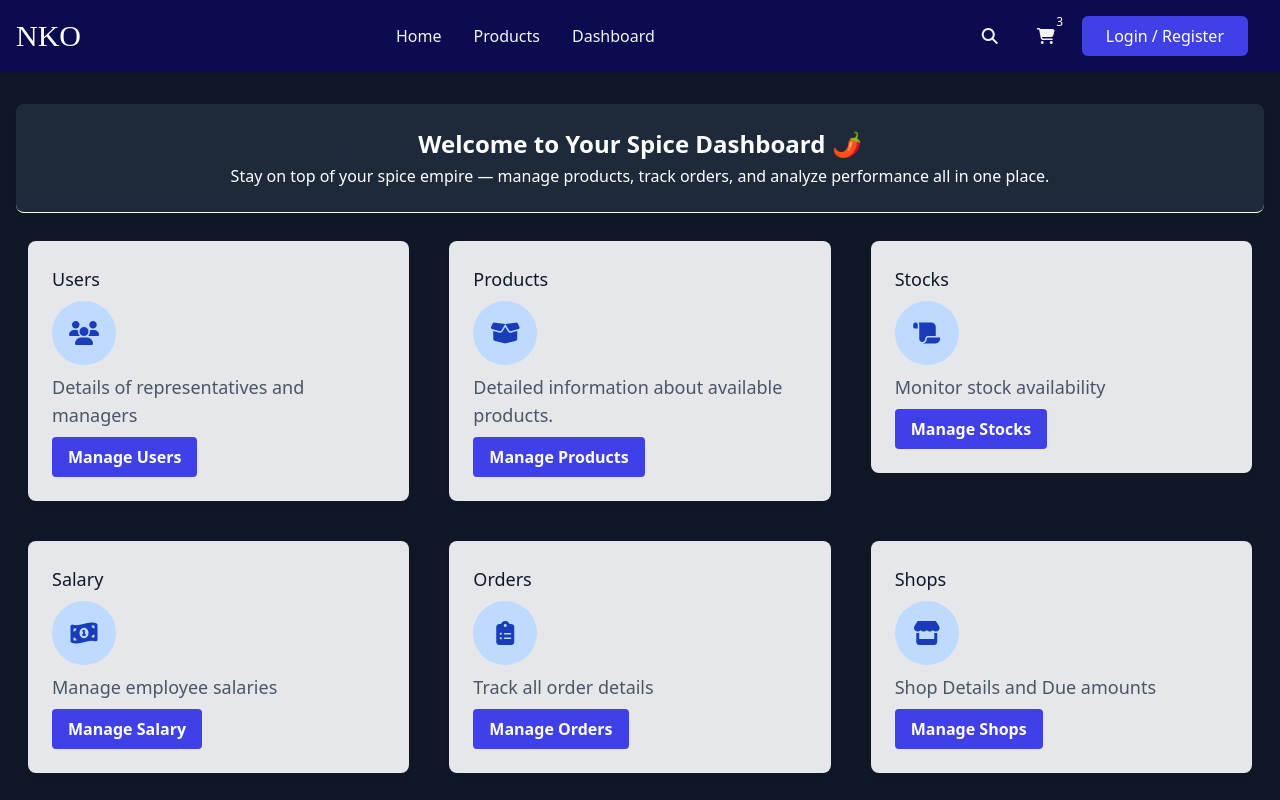
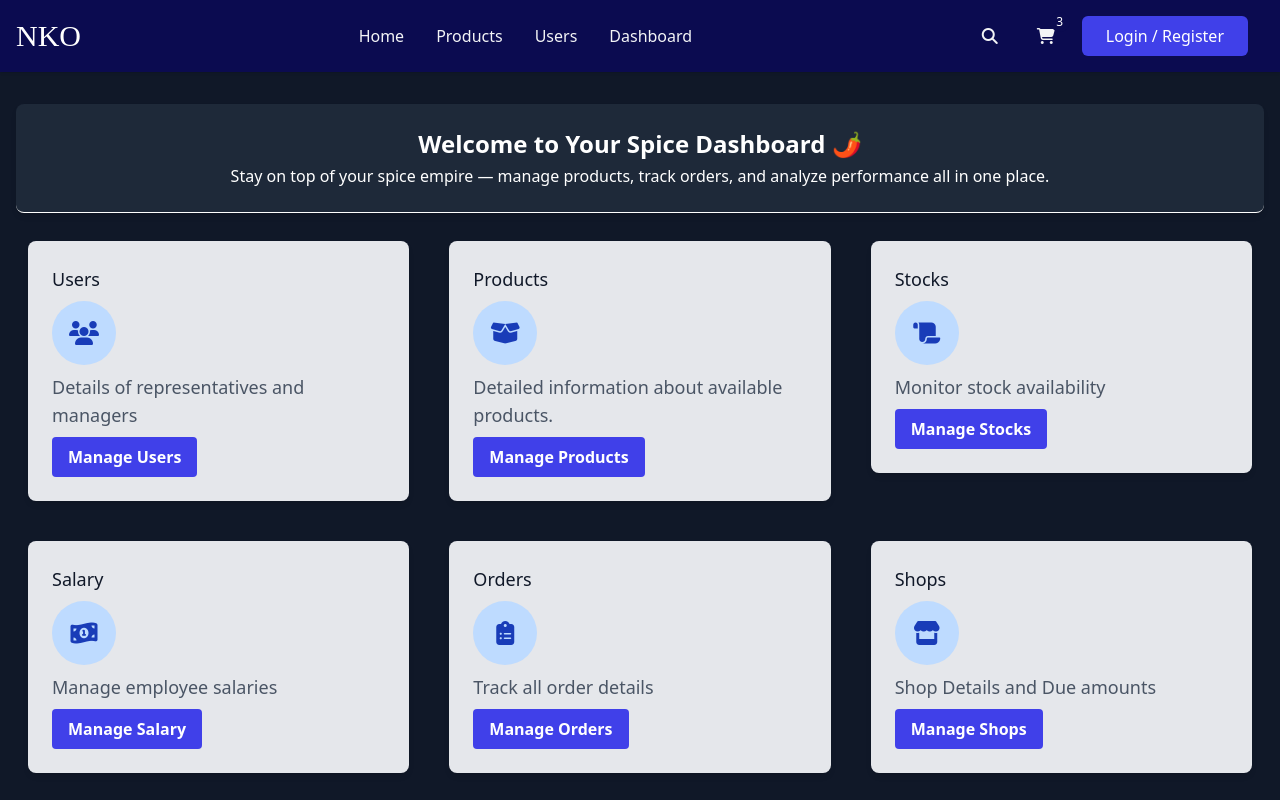
Before and after one commit to Prabhath-Nuge/NKO, a React (Vite) app in the folder frontend/: page /dashboard in a window 1280 px wide. Shown: the top 800 px of the page. Built offline with nearby package versions, Linux system fonts and the light colour scheme.

Commit message:
small replacement

```diff
--- a/frontend/src/components/NavbarComponent.jsx
+++ b/frontend/src/components/NavbarComponent.jsx
@@ -14,9 +14,9 @@ function NavbarComponent() {
         <nav className="hidden md:flex items-center space-x-8">
           <Link to='/' className="text-gray-100 hover:text-blue-500 hover:scale-110 ease-in font-medium transition">Home</Link>
           <Link to="/products/category" className="text-gray-100 hover:text-blue-500 hover:scale-110 ease-in font-medium transition">Products</Link>
+          <Link to="/users/newusers" className="text-gray-100 hover:text-blue-500 hover:scale-110 ease-in font-medium transition">Users</Link>
           <Link to="/dashboard" className="text-gray-100 hover:text-blue-500 hover:scale-110 ease-in font-medium transition">Dashboard</Link>
-          {/* <Link to="#about" className="text-gray-100 hover:text-blue-500 hover:scale-110 ease-in font-medium transition">About</Link>
-          <Link to="#contact" className="text-gray-100 hover:text-blue-500 hover:scale-110 ease-in font-medium transition">Contact</Link> */}
+          {/* <Link to="#contact" className="text-gray-100 hover:text-blue-500 hover:scale-110 ease-in font-medium transition">Contact</Link> */}
         </nav>
 
         <div className="flex items-center space-x-4">
```
